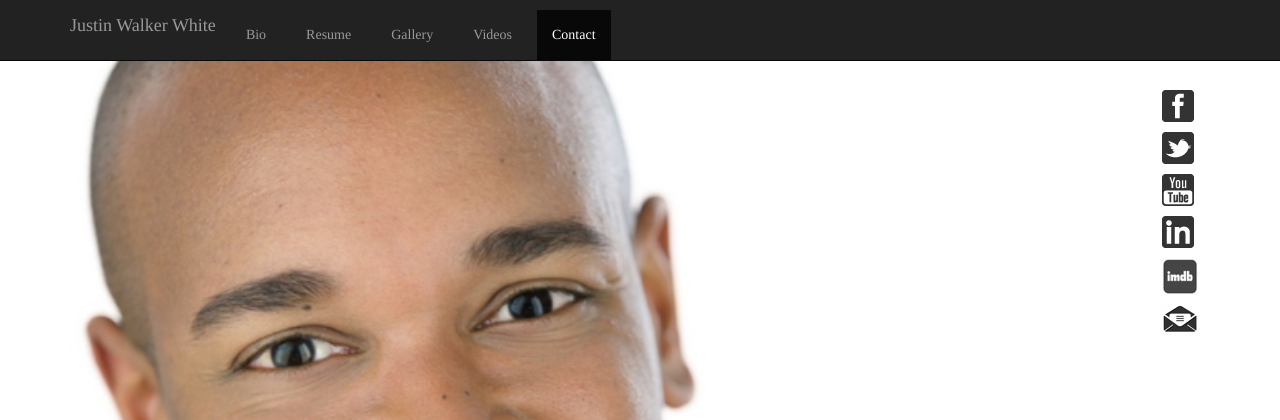
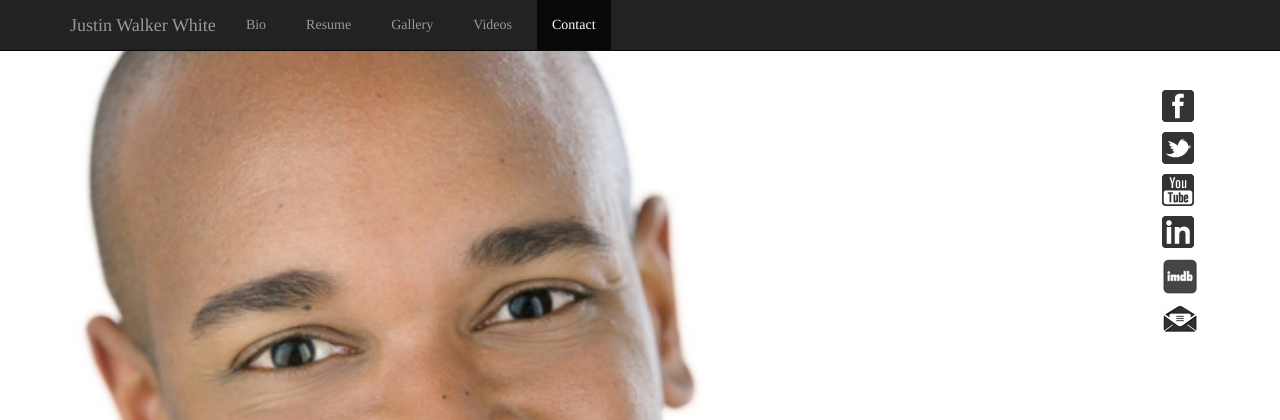
Before and after one commit to rserna2010/justin, a PHP site: page /contact.html in a window 1280 px wide. Shown: the top 420 px of the page. Run offline with PHP 8.4, Linux system fonts and the light colour scheme.

Commit message:
Fix bug in contact navbar

```diff
--- a/css/contact.css
+++ b/css/contact.css
@@ -15,6 +15,10 @@ body { padding-top: 50px; }
 
 .navbar {
   font-family:"Skia", Times, serif;
+}
+
+.navbar-nav li {
+    padding-top: 0px;
 }
 
 .social-media-bottons {
```
